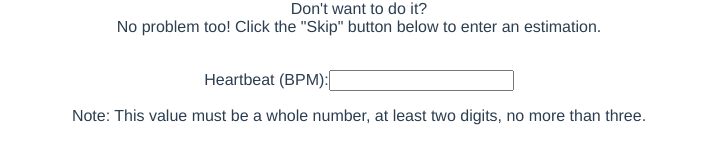
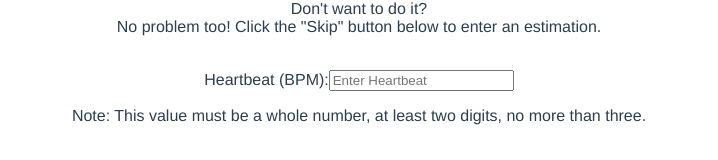
Before and after one commit to c-l-scholl/stp-vue-fb, a Vue app: page /calc-bpm in a window 1280 px wide. Shown: the part 403-563 px from the top of the page, without its empty margins (281-999 px from the left). Built offline with nearby package versions, Linux system fonts and the light colour scheme.

Commit message:
added bpm to firestore doc

```diff
--- a/src/views/CalcBPMView.vue
+++ b/src/views/CalcBPMView.vue
@@ -45,7 +45,7 @@
           v-model="bpm"
           type="number"
           class="Heartbeat"
-          placeholder=""
+          placeholder="Enter Heartbeat"
           step=1/>
       </form>
 
@@ -61,6 +61,9 @@
 </template>
 
 <script>
+import { db } from '../firebase/firebase.js'
+import { doc, setDoc } from 'firebase/firestore'
+
 export default {
   data() {
     return {
@@ -71,10 +74,14 @@ export default {
     checkBPM() {
       if(!this.bpm || this.bpm < 20 || this.bpm > 200) {
         this.bpm = null
-        //print out something that tells the user they entered an invalid value
+        // print out something that tells the user
+        // they entered an invalid value
       }
-      //store value in firestore, same with moods
-      console.log(this.bpm)
+      this.setBpmInFB()
+    },
+    async setBpmInFB() {
+      const docRef = doc(db, "BPM-moods", "UserData")
+      await setDoc(docRef, { bpm: this.bpm }, { merge: true })
     }
   }
 }
```
